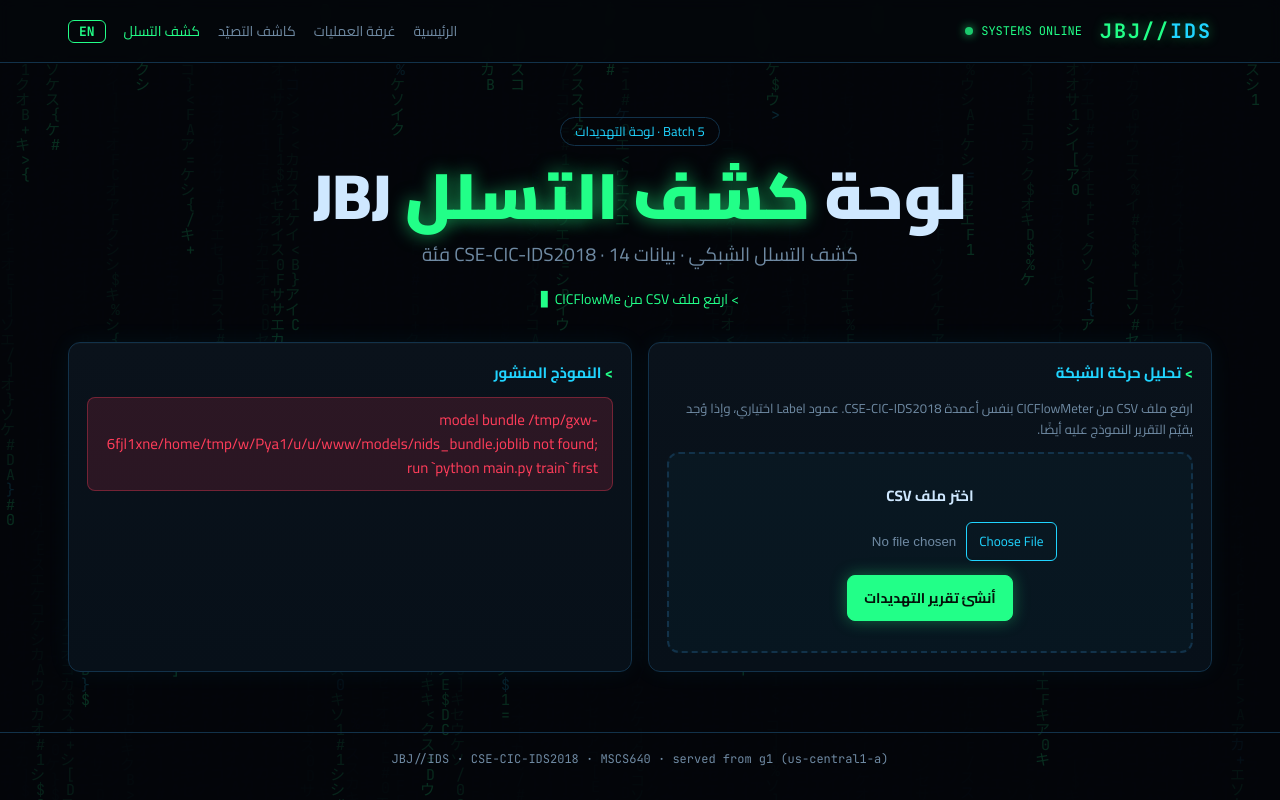
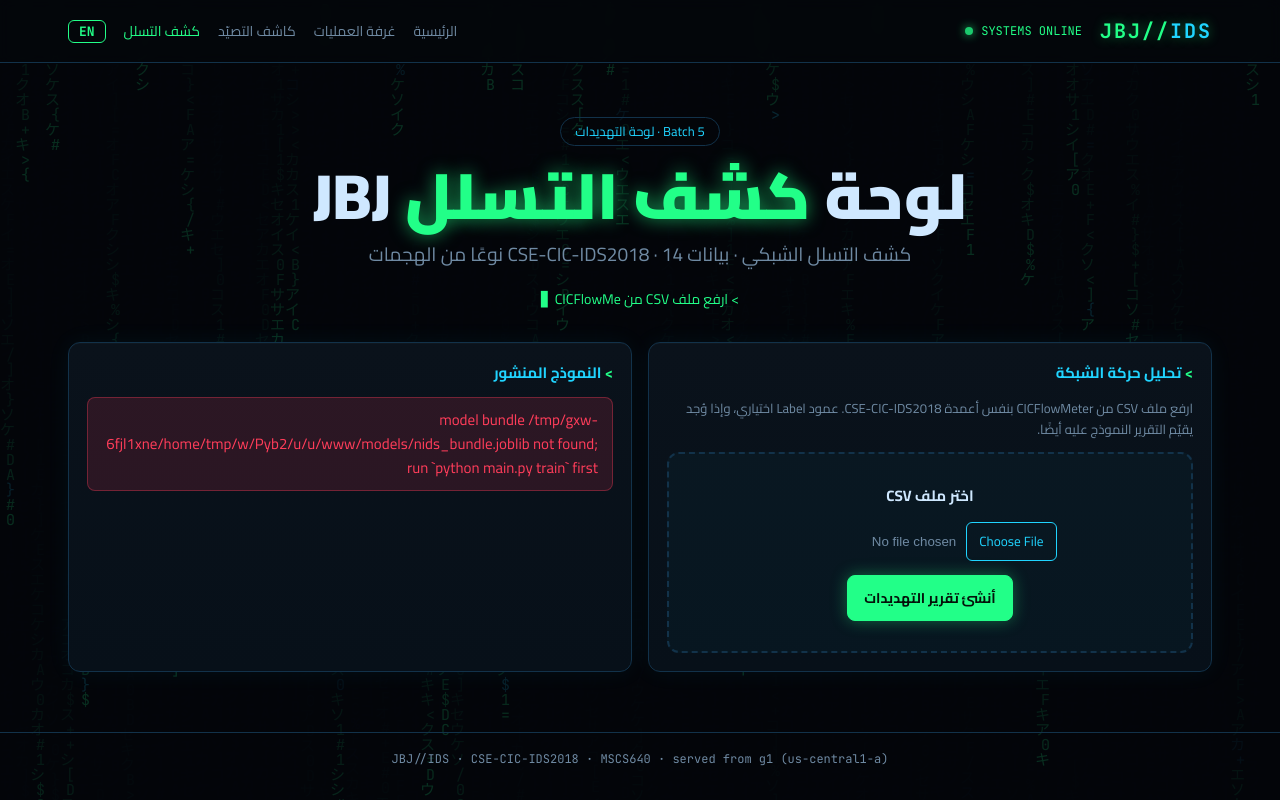
Before and after one commit to maljabriii12-design/mscs640-nids-project, a Flask app: page / in a window 1280 px wide. Run offline with Flask 3, Linux system fonts and the light colour scheme.

Commit message:
Dashboard: Arabic subtitle says 14 attack types, matching the English
Co-Authored-By: Claude Opus 5.5 <noreply@anthropic.com>

```diff
--- a/webapp/templates/base.html
+++ b/webapp/templates/base.html
@@ -131,7 +131,7 @@ footer{border-top:1px solid var(--line);padding:18px 0;color:var(--muted);font:1
 var T = {
  ar: {nav_home:"الرئيسية", nav_room:"غرفة العمليات", nav_phish:"كاشف التصيّد", nav_ids:"كشف التسلل",
   tag:"Batch 5 · لوحة التهديدات", title:'لوحة <span class="g">كشف التسلل</span> JBJ',
-  sub:"كشف التسلل الشبكي · بيانات CSE-CIC-IDS2018 · 14 فئة",
+  sub:"كشف التسلل الشبكي · بيانات CSE-CIC-IDS2018 · 14 نوعًا من الهجمات",
   analyse:"تحليل حركة الشبكة", upload_help:"ارفع ملف CSV من CICFlowMeter بنفس أعمدة CSE-CIC-IDS2018. عمود Label اختياري، وإذا وُجد يقيّم التقرير النموذج عليه أيضًا.",
   select:"اختر ملف CSV", generate:"أنشئ تقرير التهديدات", demo:"أو جرّب على عيّنة الاختبار المرفقة",
   deployed:"النموذج المنشور", m_model:"النموذج", m_trained:"تاريخ التدريب", m_f1:"macro F1 على الاختبار",
```
